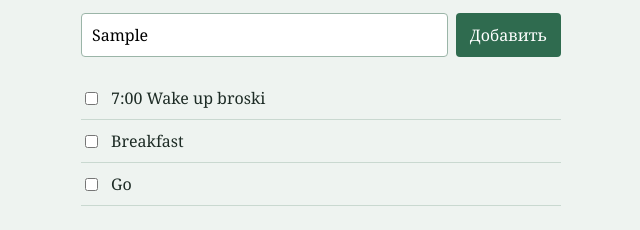
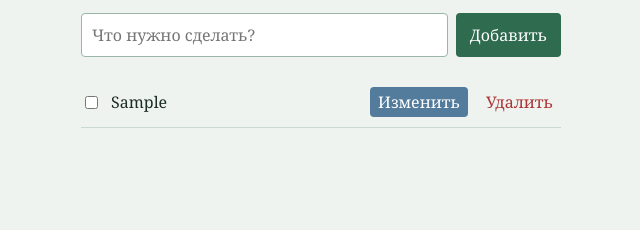
Before and after one commit to nurbolz/JS_nurbolz, a plain HTML site: page CRUD/index.html in a window 1280 px wide. Both pictures are taken after typing "Sample" into the empty fields and a click on the button "Добавить". Shown: the part 86-316 px from the top of the page, without its empty margins (319-959 px from the left). Drawn offline with Linux system fonts and the light colour scheme.

Commit message:
Class work

```diff
--- a/CRUD/index.css
+++ b/CRUD/index.css
@@ -74,7 +74,15 @@ li.done span {
 .delete:hover {
   background: #f3dede;
 }
+.edit {
+    background: #527b9c;
+    color: white;
+    padding: 4px 8px;
+}
 
+.edit:hover {
+    background: #385d7b;
+}
 /* .counter {
   color: #5a7268;
   font-size: 0.9rem;
--- a/CRUD/index.html
+++ b/CRUD/index.html
@@ -13,7 +13,6 @@
         <button type="submit">Добавить</button>
     </form>
     <ul id="list">
-        <li></li>
     </ul>
 
     <script src="./index.js"></script>
--- a/CRUD/index.js
+++ b/CRUD/index.js
@@ -4,66 +4,99 @@ const form = document.getElementById("form")
 const input = document.getElementById("input")
 const list = document.getElementById("list")
 
-let tasks = [{
-        id: Date.now(),
-        title: "7:00 Wake up broski",
-        done: false,
-    },
-    {
-        id: Date.now(),
-        title: "Breakfast",
-        done: false,
-    },
-    {
-        id: Date.now(),
-        title: "Go",
-        done: false,
-    }]
+let tasks = [
+
+    ]
+// Галочка
+list.addEventListener("click", event => {
+    if (!event.target.classList.contains("edit")) return
+
+    const li = event.target.closest("li")
+    const id = Number(li.dataset.id)
+
+    const task = tasks.find(task => task.id === id)
+
+    const newTitle = prompt("Введите новое название задачи", task.title)
+
+    if (newTitle === null || !newTitle.trim()) return
+
+    task.title = newTitle.trim()
+
+    render()
+})
+// Добавление
 form.addEventListener("submit", event => {
     event.preventDefault()
-    const title = input.ariaValueMax.trim()
 
-    if (!title) return;
+    const title = input.value.trim()
 
-    tasks.push({id:Date.now(),title,done:false});
-    render();
-    input.value = ''
-    console.log(tasts)
+    if (!title) return
+
+    tasks.push({
+        id: Date.now(),
+        title: title,
+        done: false
+    })
+
+    render()
+    input.value = ""
+    console.log(tasks)
 })
+// Удаление
+list.addEventListener("click", event => {
+    if (!event.target.classList.contains("delete")) return
 
-list.addEventListener("click", event =>{
     const li = event.target.closest("li")
-    if (li) return
     const id = Number(li.dataset.id)
 
-    if(event.target.className.contains("toggle")){
-        const task = tasks.find(task => task.id == id)
-        task.done = true
-    }
+    tasks = tasks.filter(task => task.id !== id)
+
+    render()
+})
+// Меняние
+list.addEventListener("change", event => {
+    if (!event.target.classList.contains("toggle-input")) return
+
+    const li = event.target.closest("li")
+    const id = Number(li.dataset.id)
+
+    const task = tasks.find(task => task.id === id)
+
+    task.done = event.target.checked
+
     render()
 })
 
-function render(){
+
+
+function render() {
     list.innerHTML = ""
 
-    tasks.map(task => {
+    tasks.forEach(task => {
         const li = document.createElement("li")
         li.dataset.id = task.id
-
-        const span = document.createElement('span')
-        span.textContent = task.title
-
-        if(task.done) li.classList.add("Done")
 
         const checkbox = document.createElement("input")
         checkbox.type = "checkbox"
         checkbox.checked = task.done
         checkbox.className = "toggle-input"
 
-        li.append(checkbox, span)
+        const span = document.createElement("span")
+        span.textContent = task.title
+
+        if (task.done) {
+            li.classList.add("done")
+        }
+
+        const deleteBtn = document.createElement("button")
+        deleteBtn.textContent = "Удалить"
+        deleteBtn.className = "delete"
+
+        const editBtn = document.createElement("button")
+        editBtn.textContent = "Изменить"
+        editBtn.className = "edit"
+
+        li.append(checkbox, span, editBtn,deleteBtn)
         list.append(li)
-
-        // console.log(task);
     })
 }
-render()
```
